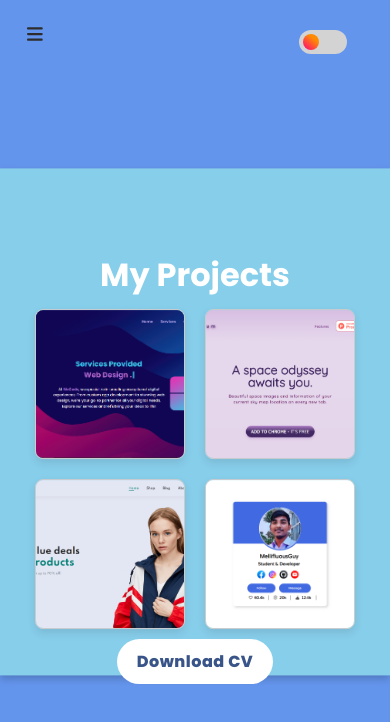
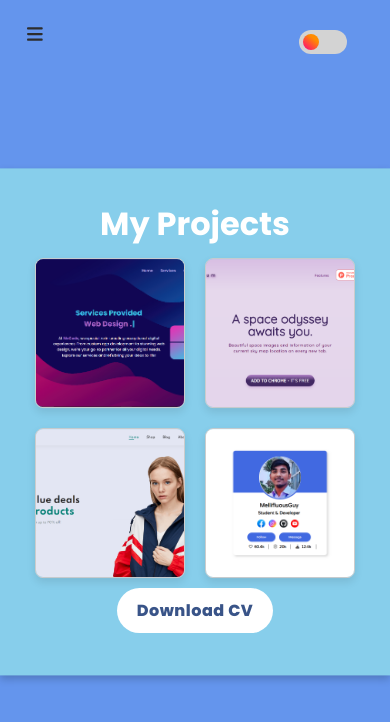
Before and after one commit to Mellifluousguy/PortfolioReact, a React (Vite) app: page /projects in a window 390 px wide. Shown: the top 722 px of the page. Built offline with nearby package versions, Linux system fonts and the light colour scheme.

Commit message:
style.css

```diff
--- a/src/Components/Projects/style.css
+++ b/src/Components/Projects/style.css
@@ -73,6 +73,7 @@
 
     .dark #project .graphics,
     .light #project .graphics {
+        top: 50%;
         margin: 0;
     }
 
```
